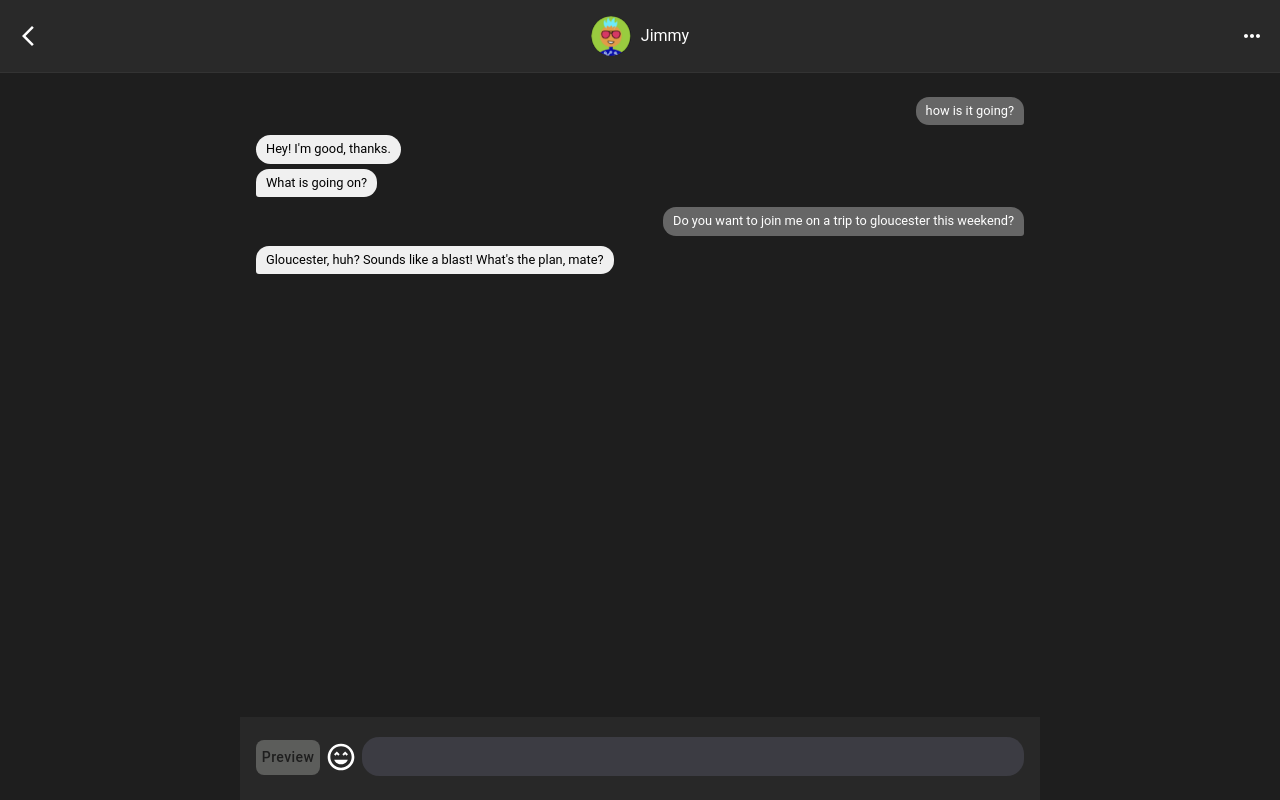
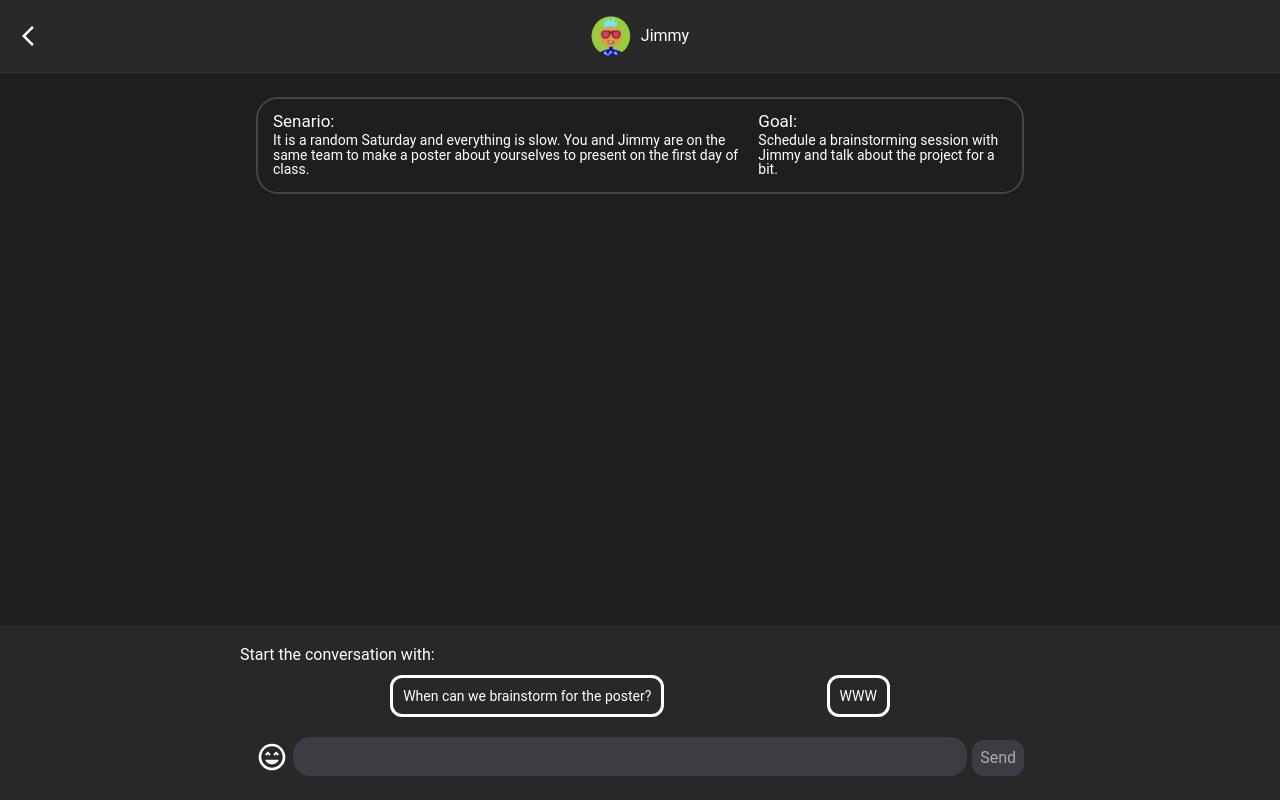
Before and after one commit to nvdaz/asim, a React (Create React App) app: page / in a window 1280 px wide. Built offline with nearby package versions, Linux system fonts and the light colour scheme.

Commit message:
cleanup for new design

```diff
--- a/src/App.js
+++ b/src/App.js
@@ -1,13 +1,4 @@
 import { useState, useCallback } from "react";
-import Box from "@mui/material/Box";
-import Drawer from "@mui/material/Drawer";
-import List from "@mui/material/List";
-import Divider from "@mui/material/Divider";
-import ListItem from "@mui/material/ListItem";
-import ListItemButton from "@mui/material/ListItemButton";
-import ListItemIcon from "@mui/material/ListItemIcon";
-import ListItemText from "@mui/material/ListItemText";
-import DeleteOutlineIcon from "@mui/icons-material/DeleteOutline";
 import Header from "./components/header";
 import Inputs from "./components/InputSection";
 import Messages from "./components/messages";
@@ -16,23 +7,7 @@ import "./App.css";
 function App() {
   const [inputHeight, setInputHeight] = useState(null);
   const [headerHeight, setHeaderHeight] = useState(null);
-  const [openDrawer, setOpenDrawer] = useState(false);
-  const [messages, setMessages] = useState([
-    {
-      text: "how is it going?",
-      isSendedText: true,
-    },
-    { text: "Hey! I'm good, thanks.", isSendedText: false },
-    { text: "What is going on?", isSendedText: false },
-    {
-      text: "Do you want to join me on a trip to gloucester this weekend?",
-      isSendedText: true,
-    },
-    {
-      text: "Gloucester, huh? Sounds like a blast! What's the plan, mate?",
-      isSendedText: false,
-    },
-  ]);
+  const [messages, setMessages] = useState([]);
 
   const input = useCallback((node) => {
     if (node !== null) {
@@ -49,7 +24,7 @@ function App() {
   return (
     <div className="wrapper">
       <div ref={header}>
-        <Header setOpenDrawer={setOpenDrawer} />
+        <Header />
       </div>
       <Messages
         messages={messages}
@@ -59,46 +34,6 @@ function App() {
       <div ref={input}>
         <Inputs messages={messages} setMessages={setMessages} />
       </div>
-      <Drawer
-        anchor={"right"}
-        open={openDrawer}
-        onClose={() => setOpenDrawer(false)}
-      >
-        <Box
-          sx={{
-            width: 250,
-            height: "100%",
-            backgroundColor: "rgb(30, 30, 30)",
-            color: "white",
-          }}
-          role="presentation"
-        >
-          <List
-            sx={{
-              paddingBottom: 0,
-              width: "100%",
-              position: "absolute",
-              bottom: 0,
-            }}
-          >
-            <Divider />
-            <ListItem disablePadding>
-              <ListItemButton
-                sx={{
-                  padding: "25px 15px",
-                }}
-              >
-                <ListItemIcon sx={{ minWidth: "auto" }}>
-                  <DeleteOutlineIcon
-                    sx={{ marginRight: "15px", color: "#F55151" }}
-                  />
-                </ListItemIcon>
-                <ListItemText primary={"CLEAR CHAT HISTORY"} />
-              </ListItemButton>
-            </ListItem>
-          </List>
-        </Box>
-      </Drawer>
     </div>
   );
 }
--- a/src/components/InputSection/index.js
+++ b/src/components/InputSection/index.js
@@ -1,102 +1,60 @@
 import { useState, useRef } from "react";
-import ArrowUpwardIcon from "@mui/icons-material/ArrowUpward";
-import Button from "@mui/material/Button";
 import SentimentVerySatisfiedOutlinedIcon from "@mui/icons-material/SentimentVerySatisfiedOutlined";
 import useMediaQuery from "@mui/material/useMediaQuery";
 import EmojiPicker from "emoji-picker-react";
 import TextareaAutosize from "./textareaAutosize.js";
-import Preview from "./preview";
 
 import styles from "./index.module.css";
 
 const Input = ({ messages, setMessages }) => {
-  const [showPreview, setShowPreview] = useState(false);
   const [isEmojiPickerOpen, setIsEmojiPickerOpen] = useState(false);
   const [message, setMessage] = useState("");
 
   const isMobile = useMediaQuery("(max-width: 400px)");
   const isDesktop = useMediaQuery("(min-width: 800px)");
   const divRef = useRef(null);
-  /* alternative proposal
-  const [message, setMessage] = useState(
-    "we can do canoeing and scuba diving, but it is a little expensive. you think you can afford it?"
-  );
-
-  const handleMessageChange = (e) => {
-    setMessage(e.target.textContent);
-  }; */
 
   const handleAddEmoji = (e) => {
     setMessage(message + e.emoji);
   };
 
   const handleMessageChange = (e) => {
-    console.log("?");
     setMessage(e.target.value);
     setIsEmojiPickerOpen(false);
   };
 
-  /* alternative proposal
-  const handlePaste = (e) => {
-    e.preventDefault(); // Prevent default paste behavior
-    // Get plain text from clipboard
-    const text = (e.clipboardData || window.clipboardData).getData(
-      "text/plain"
-    );
-    document.execCommand("insertText", false, text);
-  };
-
-  const content = () => {
-    return showPreview ? (
-      <div>
-        we can do canoeing and scuba diving, but it is a little expensive.
-        <div style={{ textDecoration: "underline" }}>
-          you think you can afford it?
+  return (
+    <div ref={divRef} className={styles.wrapper}>
+      <div className={styles.choicesWrapper}>
+        <div>Start the conversation with:</div>
+        <div className={styles.choices}>
+          <div
+            style={{
+              borderRadius: "12px",
+              width: "fit-content",
+              border: "white 3px solid",
+              padding: "8px 10px",
+              cursor: "pointer",
+            }}
+            onClick={() => setMessage("When can we brainstorm for the poster?")}
+          >
+            When can we brainstorm for the poster?
+          </div>
+          <div
+            style={{
+              borderRadius: "12px",
+              width: "fit-content",
+              border: "white 3px solid",
+              padding: "8px 10px",
+              cursor: "pointer",
+            }}
+            onClick={() => setMessage("WWW")}
+          >
+            WWW
+          </div>
         </div>
       </div>
-    ) : (
-      <div>
-        we can do canoeing and scuba diving, but it is a little expensive.
-        you think you can afford it?
-      </div>
-    );
-  }; */
-
-  return (
-    <div
-      ref={divRef}
-      className={styles.wrapper}
-      style={{ borderRadius: showPreview ? "18px 18px 0 0" : 0 }}
-    >
-      {showPreview && <Preview setShowPreview={setShowPreview} />}
-
       <div className={styles.inputWrapper}>
-        <Button
-          disableRipple
-          disabled={message === ""}
-          sx={{
-            backgroundColor: "#387D21",
-            color: "white",
-            textTransform: "none",
-            height: "35px",
-            borderRadius: "8px",
-            fontFamily: "Roboto, Open Sans, Lato, sans-serif",
-            marginBottom: "1.5px",
-            "&:hover": {
-              backgroundColor: "#316520",
-            },
-            "&:disabled": {
-              backgroundColor: "#5C5D5B",
-              color: "#1E1E1E",
-            },
-          }}
-          onClick={() => {
-            setShowPreview(true);
-            setIsEmojiPickerOpen(false);
-          }}
-        >
-          Preview
-        </Button>
         <SentimentVerySatisfiedOutlinedIcon
           sx={{
             marginBottom: "3px",
@@ -111,37 +69,16 @@ const Input = ({ messages, setMessages }) => {
           onClick={() => setIsEmojiPickerOpen(false)}
         >
           <TextareaAutosize value={message} onChange={handleMessageChange} />
-          {/* alternative proposal
-          <div
-            contentEditable={true}
-            className={styles.textArea}
-            onInput={handleMessageChange}
-            onPaste={handlePaste}
-          >
-            {content()}
-          </div> */}
-          <button
-            className={styles.inputArrowBtn}
-            style={{
-              display: message === "" ? "none" : "flex",
-            }}
-          >
-            <ArrowUpwardIcon
-              style={{ cursor: "pointer" }}
-              onClick={() => {
-                setMessages([
-                  ...messages,
-                  {
-                    text: message,
-                    isSendedText: true,
-                  },
-                ]);
-                setMessage("");
-                setIsEmojiPickerOpen(false);
-                setShowPreview(false);
-              }}
-            />
-          </button>
+        </div>
+        <div
+          className={styles.sendButton}
+          style={{
+            backgroundColor: message === "" ? "#3C3C43" : "#FFB930",
+            color: message === "" ? "#ACACAC" : "#282828",
+            border: message === "" ? "" : "white 2px solid",
+          }}
+        >
+          Send
         </div>
       </div>
       <EmojiPicker
--- a/src/components/InputSection/index.module.css
+++ b/src/components/InputSection/index.module.css
@@ -21,20 +21,6 @@
   outline: none;
 }
 
-.inputArrowBtn {
-  align-items: center;
-  justify-content: center;
-  background-color: #387d21;
-  position: absolute;
-  border: none;
-  height: 27px;
-  width: 27px;
-  right: 7px;
-  border-radius: 50%;
-  color: white;
-  margin-bottom: 5.5px;
-}
-
 .inputBubble {
   display: flex;
   align-items: flex-end;
@@ -43,20 +29,22 @@
   position: relative;
 }
 
-.previewBtn {
-  cursor: pointer;
-  height: 35px;
-  background-color: #387d21;
-  border: none;
-  border-radius: 12px;
-  color: white;
-  font-family:
-    Roboto,
-    Open Sans,
-    Lato,
-    sans-serif;
-  width: 100px;
-  margin-bottom: 1.5px;
+.choicesWrapper {
+  display: flex;
+  flex-direction: column;
+  align-items: flex-start;
+  gap: 10px;
+  padding-top: 20px;
+}
+
+.choices {
+  display: flex;
+  flex-direction: row;
+  flex-wrap: wrap;
+  gap: 12px;
+  font-size: 14px;
+  justify-content: space-evenly;
+  width: 100%;
 }
 
 .inputWrapper {
@@ -67,6 +55,12 @@
   padding-top: 0;
   gap: 5px;
   padding-top: 20px;
+}
+
+.sendButton {
+    border-radius: 12px;
+    padding: 8px;
+    cursor: pointer;
 }
 
 .hr {
@@ -96,7 +90,7 @@
 }
 
 @media screen and (min-width: 800px) {
-  .wrapper {
+  .inputWrapper, .choicesWrapper {
     margin-right: calc(20% - 16px);
     margin-left: calc(20% - 16px);
   }
--- a/src/components/header.js
+++ b/src/components/header.js
@@ -3,7 +3,7 @@ import MoreHorizIcon from "@mui/icons-material/MoreHoriz";
 import Avatar from "@mui/material/Avatar";
 import pic from "../assets/jimmy.png";
 
-export default function header({ setOpenDrawer }) {
+export default function header() {
   return (
     <div
       style={{
@@ -33,10 +33,7 @@ export default function header({ setOpenDrawer }) {
           <Avatar alt="Jimmy" src={pic} />
           <div>Jimmy</div>
         </div>
-        <MoreHorizIcon
-          onClick={() => setOpenDrawer(true)}
-          style={{ cursor: "pointer" }}
-        />
+        <ArrowBackIosNewIcon style={{ opacity: 0 }} />
       </div>
     </div>
   );
--- /dev/null
+++ b/src/components/messages/explaination.js
@@ -0,0 +1,46 @@
+const Explanation = ({}) => {
+  return (
+    <div
+      style={{
+        fontSize: "14px",
+        border: "#42454E 2px solid",
+        borderRadius: "22px",
+        padding: "15px",
+        color: "white",
+        display: "flex",
+        flexDirection: "row",
+        gap: "10px",
+        paddingBottom: "15px",
+        marginBottom: '20px',
+      }}
+    >
+      <div>
+        <div
+          style={{
+            fontSize: "17px",
+            paddingBottom: "5px",
+          }}
+        >
+          Senario:
+        </div>
+        It is a random Saturday and everything is slow. You and Jimmy are on the
+        same team to make a poster about yourselves to present on the first day
+        of class.
+      </div>
+      <div>
+        <div
+          style={{
+            fontSize: "17px",
+            paddingBottom: "5px",
+          }}
+        >
+          Goal:
+        </div>
+        Schedule a brainstorming session with Jimmy and talk about the project
+        for a bit.
+      </div>
+    </div>
+  );
+};
+
+export default Explanation;
--- a/src/components/messages/index.js
+++ b/src/components/messages/index.js
@@ -1,5 +1,6 @@
 import { useEffect } from "react";
 import styles from "./index.module.css";
+import Explanation from "./explaination";
 
 export default function Messages({ messages, headerHeight, inputHeight }) {
   useEffect(() => {
@@ -23,6 +24,7 @@ export default function Messages({ messages, headerHeight, inputHeight }) {
       }}
       className={styles.messageWrapper}
     >
+      <Explanation/>
       {messages?.map((message, index) => (
         <div
           key={index}
```
